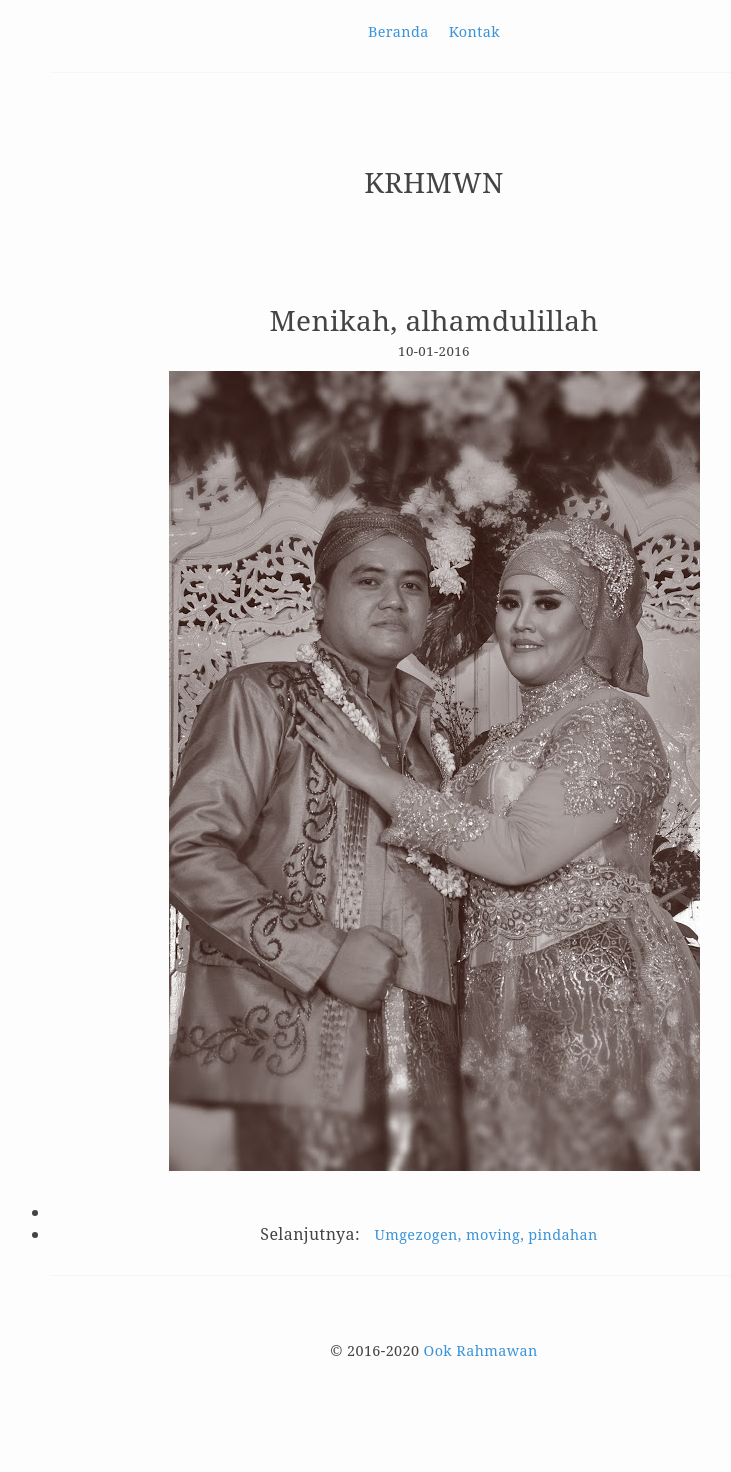
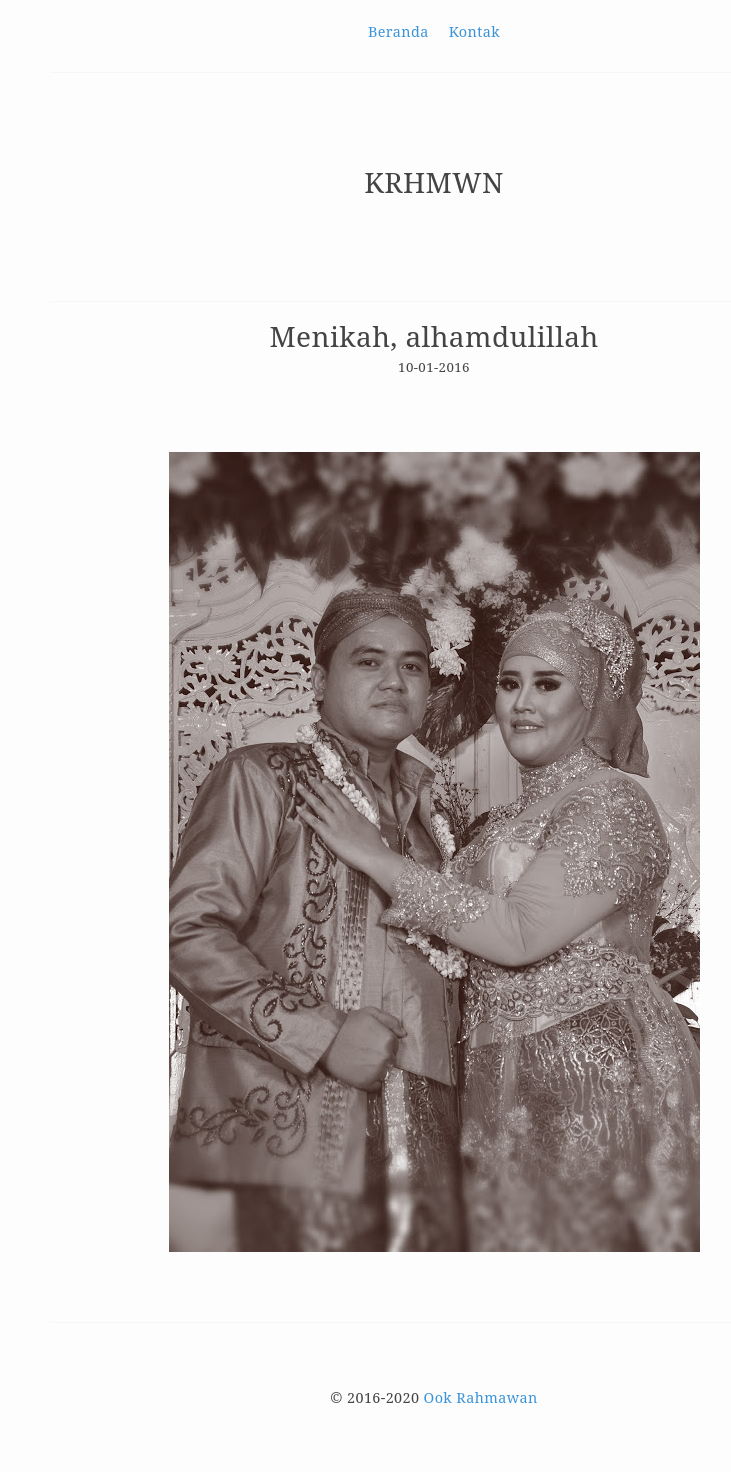
Before and after one commit to krhmwn/krhmwn.github.io, a Jekyll site: the page built from _posts/2016-01-10-menikah-alhamdulillah.markdown, in a window 1280 px wide. Shown: the whole page, without its empty margins (206-937 px from the left). Built offline with Jekyll 4.4.1, drawn with Linux system fonts in a browser that asks for light colours; before the commit the page ends 1425 px from its top, so only the background shows below that.

Commit message:
Update v.4
update layout

```diff
--- a/_layouts/post.html
+++ b/_layouts/post.html
@@ -1,5 +1,10 @@
 ---
 layout: default
 ---
-
-<article>{% if page.link %}<h2><a href="{{ page.link }}">{{page.title}}</a> &infin;</h2>{% else %}<h2>{{page.title}}</h2>{% endif %}<small>{{ page.date | date: "%d-%m-%Y"}}</small>{{content}}</article><nav class="navigation"><ul><li>{% if page.previous.url %}Sebelumnya: <a href="{{ page.previous.url }}" title="{{ page.previous.title }}">{{ page.previous.title }}</a>{% endif %}</li><li>{% if page.next.url %}Selanjutnya: <a href="{{ page.next.url }}" title="{{ page.next.title }}">{{ page.next.title }}</a>{% endif %}</li></ul></nav>
+<header>
+{% if page.link %}<h2><a href="{{ page.link }}">{{page.title}}</a> &infin;</h2>
+{% else %}
+<h2>{{page.title}}</h2>
+{% endif %}<small>{{ page.date | date: "%d-%m-%Y"}}</small>
+</header>
+<p class="post">{{content}}</p>
```
